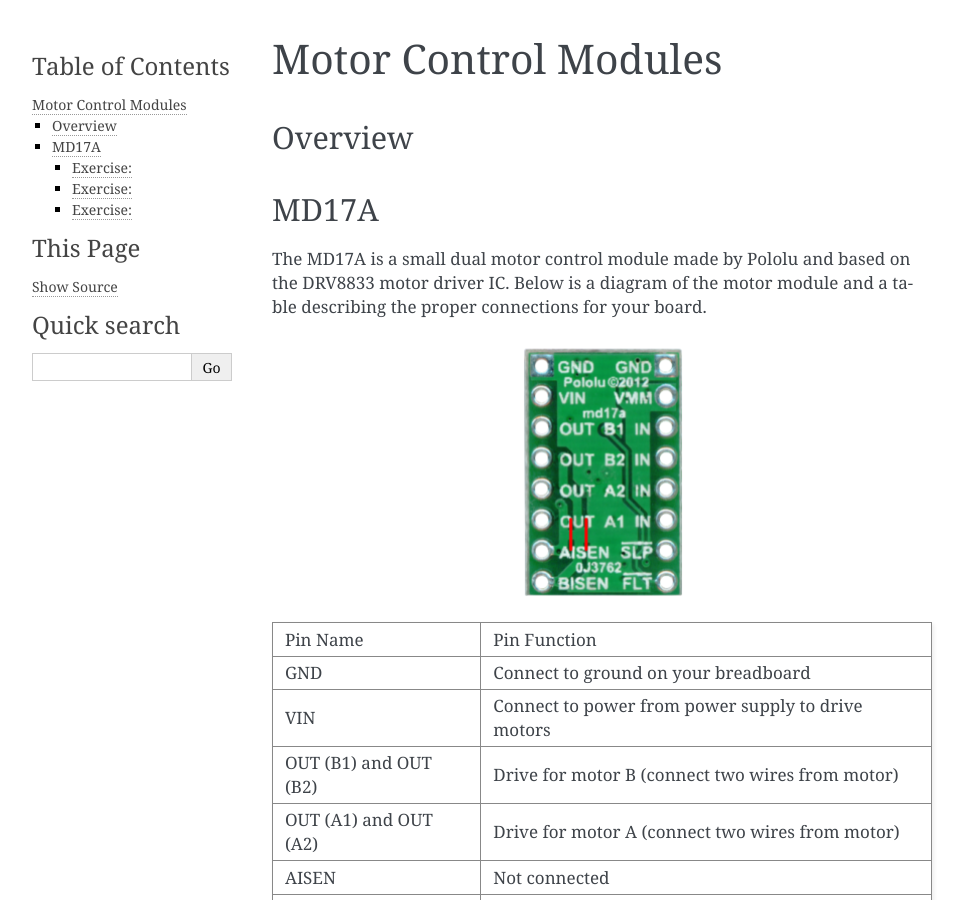
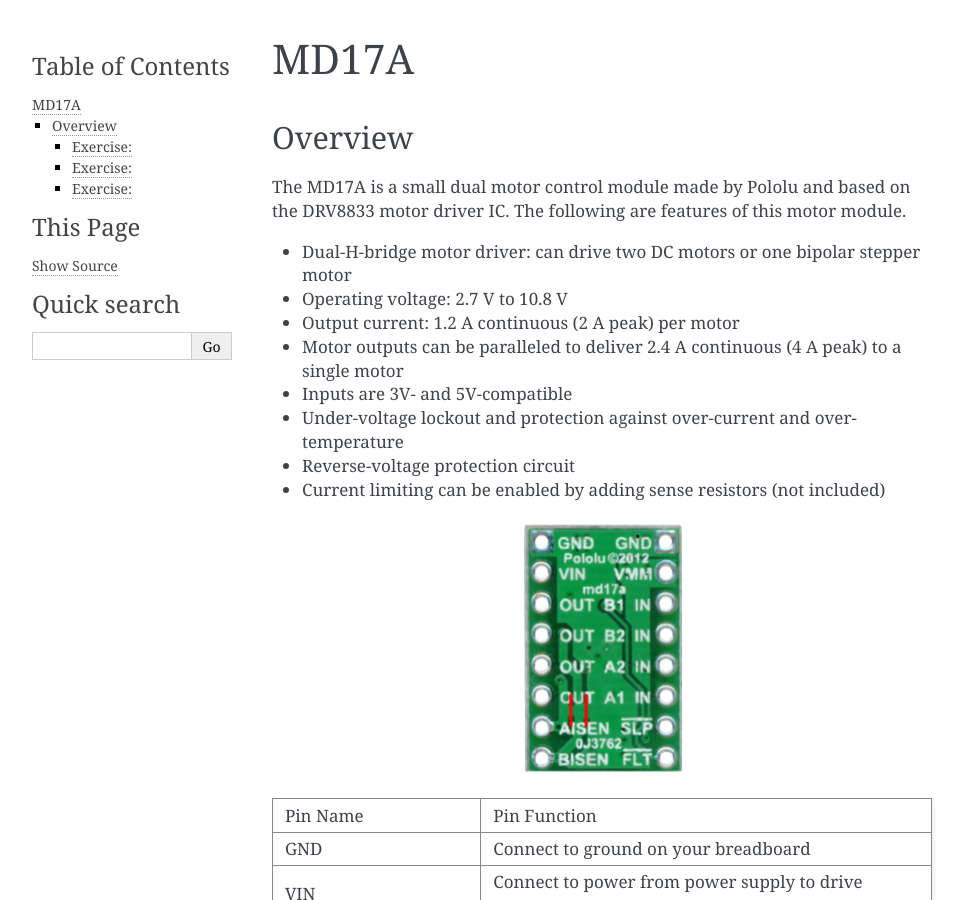
Before and after one commit to maxtkc/mvths-wiki, a Sphinx documentation site: the page built from docs/060b-MD17A.rst, in a window 1280 px wide and 900 px high. Shown: the whole window, without its empty margins (148-1112 px from the left). Built offline with Sphinx 7.4.7, drawn with Linux system fonts in a browser that asks for light colours; pages that are not in the unit, such as notebooks, are missing from menus.

Commit message:
Update 060b-MD17A.rst

```diff
--- a/docs/060b-MD17A.rst
+++ b/docs/060b-MD17A.rst
@@ -1,15 +1,19 @@
-Motor Control Modules
+MD17A
 =============================
 
 Overview
 --------
 
-MD17A
------
+The MD17A is a small dual motor control module made by Pololu and based on the DRV8833 motor driver IC. The following are features of this motor module.
 
-The MD17A is a small dual motor control module made by Pololu and based
-on the DRV8833 motor driver IC. Below is a diagram of the motor module
-and a table describing the proper connections for your board.
+- Dual-H-bridge motor driver: can drive two DC motors or one bipolar stepper motor
+- Operating voltage: 2.7‌‌ V to 10.8 V
+- Output current: 1.2 A continuous (2 A peak) per motor
+- Motor outputs can be paralleled to deliver 2.4 A continuous (4 A peak) to a single motor
+- Inputs are 3V- and 5V-compatible
+- Under-voltage lockout and protection against over-current and over-temperature
+- Reverse-voltage protection circuit
+- Current limiting can be enabled by adding sense resistors (not included)
 
 .. figure:: images/image28.png
    :alt:
```
